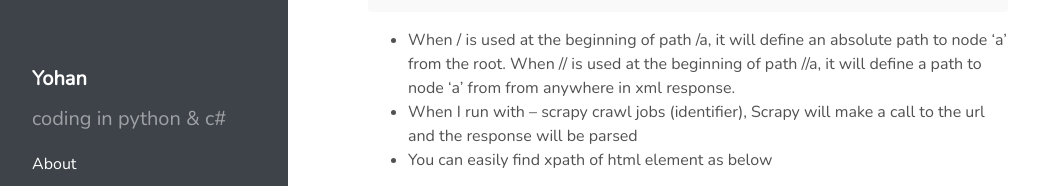
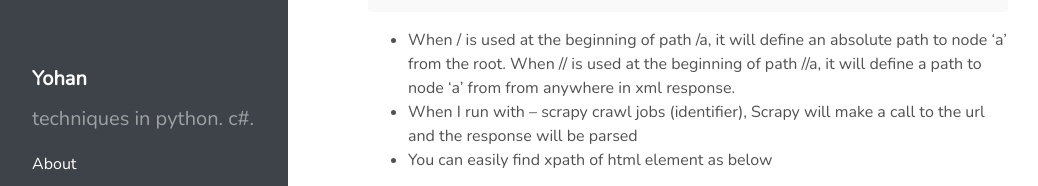
Before and after one commit to yohancheong/yohancheong.github.io, a Jekyll site: the page built from index.html, in a window 1280 px wide and 900 px high, scrolled down 540 px. Shown: the part 690-876 px from the top of the window, without its empty margins (0-1038 px from the left). Built offline with Jekyll 4.4.1, drawn with Linux system fonts in a browser that asks for light colours; the list of posts is cut into pages by our own code.

Commit message:
Finalising basid spider blog

```diff
--- a/_config.yml
+++ b/_config.yml
@@ -6,8 +6,8 @@ permalink:        pretty
 
 # Setup
 title:            Yohan
-tagline:          'Coding in python & c#'
-description:      'coding in python & c#'
+tagline:          'techniques in python. c#.'
+description:      'techniques in python. c#.'
 url:              http://hyde.getpoole.com
 baseurl:          /
 
```
Also changed, not shown: _posts/2017-01-29-basic-spider-with-scrapy.md (renamed from _posts/2017-01-29-scrapy-spider.md).
